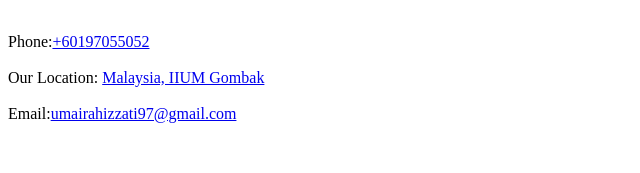
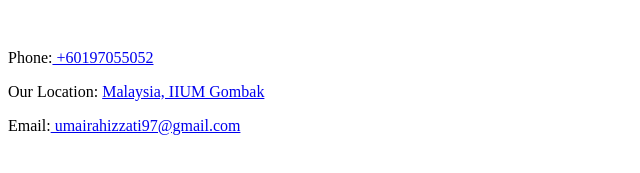
Before and after one commit to umairahizzati/tutor-info2302, a plain HTML site: page contact.html in a window 1280 px wide. Shown: the part 115-288 px from the top of the page, without its empty margins (0-640 px from the left). Drawn offline with Linux system fonts and the light colour scheme.

Commit message:
Update contact.html

```diff
--- a/contact.html
+++ b/contact.html
@@ -17,8 +17,8 @@
       <a href="https://www.facebook.com/">Facebook</a> |
     </nav>
 <br><br>
-    <div>Phone:<a href= "+60197055052">+60197055052</a></div><br>
-    <div>Our Location: <a href="https://goo.gl/maps/crzLb5UKU49jXwXi6">Malaysia, IIUM Gombak</a>  </div><br>
-    <div>Email:<a href= "umairahizzati97@gmail.com">umairahizzati97@gmail.com</a></div>
+    <p>Phone:<a href= "+60197055052"> +60197055052</a></p>
+    <p>Our Location: <a href="https://goo.gl/maps/crzLb5UKU49jXwXi6"> Malaysia, IIUM Gombak</a>  </p>
+    <p>Email:<a href= "umairahizzati97@gmail.com"> umairahizzati97@gmail.com</a></p>
   </body>
 </html>
```
